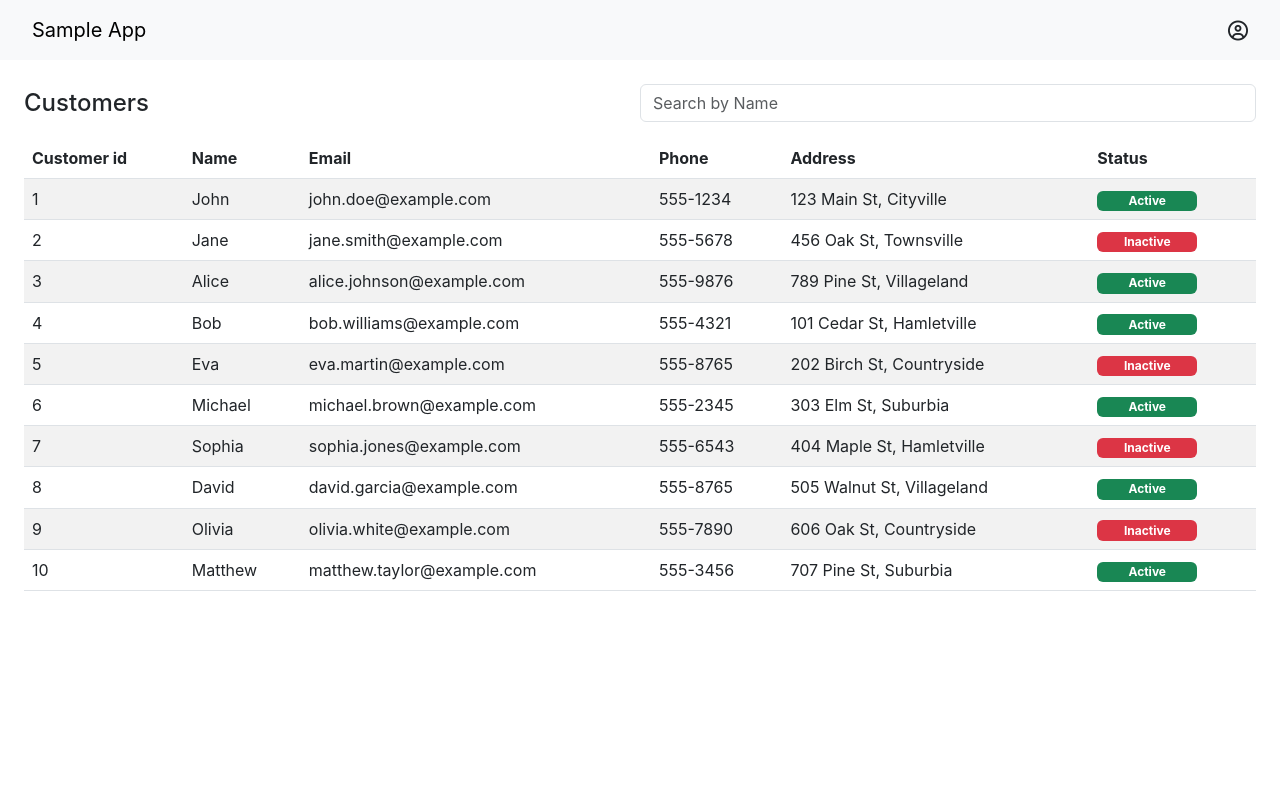
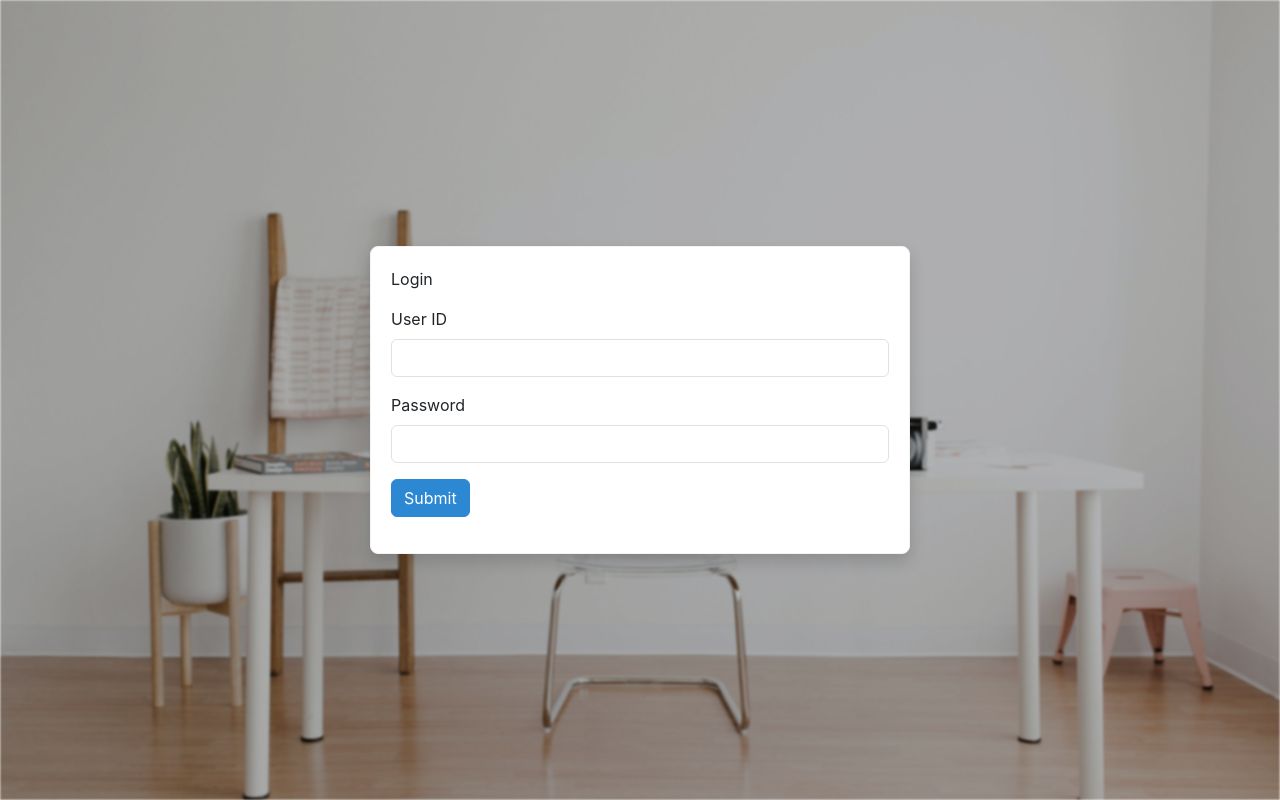
Before and after one commit to trilloapps/react-guide, a React (Create React App) app: page / in a window 1280 px wide. Built offline with nearby package versions, Linux system fonts and the light colour scheme.

Commit message:
implemented login and customer apis

```diff
--- a/src/App.js
+++ b/src/App.js
@@ -8,8 +8,8 @@ function App(){
 return (
 
 <Routes>
-  <Route path="/login" element={<Login/>}/>
-  <Route path="/" element={<Customer/>}/>
+  <Route path="/" element={<Login/>}/>
+  <Route path="/customers" element={<Customer/>}/>
   <Route path="/order" element={<Orders />} />
   <Route path="/items" element={<LineItem />} />
   <Route path="/item-detail" element={<ItemDetail />} />
--- a/src/css/customer.css
+++ b/src/css/customer.css
@@ -11,3 +11,9 @@ table tr{
 .badge{
     width: 100px !important;
 }
+.capitalize-text{
+    text-transform: capitalize;
+  }
+  img{
+    object-fit: cover;
+  }
--- a/src/pages/customer.js
+++ b/src/pages/customer.js
@@ -1,105 +1,40 @@
-import {React,useState} from 'react'
-import { Table } from 'react-bootstrap';
-import { Header } from './header'
-import "./../css/customer.css"
+import React, { useEffect, useState } from 'react';
+import { Table, Pagination as BootstrapPagination } from 'react-bootstrap';
+import { Header } from './header';
+import './../css/customer.css';
+import { useNavigate } from 'react-router-dom';
+
+
+const API_URL = 'https://api.eng-dev-1.trilloapps.com/ds/function/shared/GetCustomers';
+const itemsPerPage = 10;
+
 export const Customer = () => {
   const [searchTerm, setSearchTerm] = useState('');
   const [filteredCustomer, setFilteredCustomer] = useState([]);
+  const [customerData, setCustomers] = useState([]);
+  const [currentPage, setCurrentPage] = useState(1);
+  const [totalPages, setTotalPages] = useState(1);
+  const navigate = useNavigate();
   const tableHeadings = [
-        { id: 0, key:"Customer id" },
-        { id: 1, key:"Name"},
-        { id: 2, key:"Email"},
-        { id: 3, key:"Phone"},
-        { id: 4, key:"Address"},
-        { id: 5, key:"Status"},
+    { id: 1, key: 'Name' },
+    { id: 2, key: 'Email' },
+    { id: 3, key: 'Phone' },
+    { id: 4, key: 'Address' },
+    { id: 5, key: 'Status' },
   ];
-      const customerData = [
-        {
-          customerId: 1,
-          name: 'John',
-          email: 'john.doe@example.com',
-          phone: '555-1234',
-          address: '123 Main St, Cityville',
-          status: 'Active'
-        },
-        {
-          customerId: 2,
-          name: 'Jane',
-          email: 'jane.smith@example.com',
-          phone: '555-5678',
-          address: '456 Oak St, Townsville',
-          status: 'Inactive'
-        },
-        {
-          customerId: 3,
-          name: 'Alice',
-          email: 'alice.johnson@example.com',
-          phone: '555-9876',
-          address: '789 Pine St, Villageland',
-          status: 'Active'
-        },
-        {
-          customerId: 4,
-          name: 'Bob',
-          email: 'bob.williams@example.com',
-          phone: '555-4321',
-          address: '101 Cedar St, Hamletville',
-          status: 'Active'
-        },
-        {
-          customerId: 5,
-          name: 'Eva',
-          email: 'eva.martin@example.com',
-          phone: '555-8765',
-          address: '202 Birch St, Countryside',
-          status: 'Inactive'
-        },
-        {
-          customerId: 6,
-          name: 'Michael',
-          email: 'michael.brown@example.com',
-          phone: '555-2345',
-          address: '303 Elm St, Suburbia',
-          status: 'Active'
-        },
-        {
-          customerId: 7,
-          name: 'Sophia',
-          email: 'sophia.jones@example.com',
-          phone: '555-6543',
-          address: '404 Maple St, Hamletville',
-          status: 'Inactive'
-        },
-        {
-          customerId: 8,
-          name: 'David',
-          email: 'david.garcia@example.com',
-          phone: '555-8765',
-          address: '505 Walnut St, Villageland',
-          status: 'Active'
-        },
-        {
-          customerId: 9,
-          name: 'Olivia',
-          email: 'olivia.white@example.com',
-          phone: '555-7890',
-          address: '606 Oak St, Countryside',
-          status: 'Inactive'
-        },
-        {
-          customerId: 10,
-          name: 'Matthew',
-          email: 'matthew.taylor@example.com',
-          phone: '555-3456',
-          address: '707 Pine St, Suburbia',
-          status: 'Active'
-        }
-      ];
+
   const handleRowClick = (customerId) => {
     // Navigate to the order screen with the customerId parameter
-        window.location.href = `/order`;
+    const queryParams = {
+      param: customerId,
     };
 
+    navigate({
+      pathname: '/order',
+      search: new URLSearchParams(queryParams).toString(),
+    });
+    // window.location.href = `/order`;
+  };
 
   // Update filtered items when the search term changes
   const handleSearch = (event) => {
@@ -108,22 +43,68 @@ export const Customer = () => {
 
     // Filter items based on the search term
     const filtered = customerData.filter(
-      (item) => item.name.toLowerCase().includes(searchTerm)
+      (item) => item.firstName.toLowerCase().includes(searchTerm)
     );
     setFilteredCustomer(filtered);
   };
 
-  const renderCustomers = filteredCustomer.length > 0 ? filteredCustomer : customerData;
+  // Fetch customers based on the current page
+  const fetchCustomers = async (page) => {
+    try {
+      const response = await fetch(API_URL, {
+        method: 'POST',
+        headers: {
+          'Accept': '*/*',
+          'x-app-name': 'main',
+          'x-org-name': 'cloud',
+          'content-type': 'application/json',
+          'Authorization': 'Bearer ' + localStorage.getItem('accessToken'),
+        },
+        body: JSON.stringify({
+          start: (page - 1) * itemsPerPage + 1,
+          size: itemsPerPage,
+        }),
+      });
+
+      if (!response.ok) {
+        throw new Error('Network response was not ok');
+      }
+
+      const data = await response.json();
+      const totalData = data.data.totalData;
+      setCustomers(data.data.customers);
+      setTotalPages(Math.ceil(totalData / itemsPerPage));
+    } catch (error) {
+      console.error('Error during fetch:', error);
+    }
+  };
+
+  // Fetch customers when the component mounts or the current page changes
+  useEffect(() => {
+    fetchCustomers(currentPage);
+  }, [currentPage]);
+
+  const renderCustomers = filteredCustomer.length > 0 ? filteredCustomer : customerData || [];
+
+  const handlePageChange = (pageNumber) => {
+    setCurrentPage(pageNumber);
+  };
+
   return (
     <>
-    <Header/>
-    <div  className='p-4'>
+      <Header />
+      <div className="p-4">
         <div className="d-flex justify-content-between align-items-center mb-3">
           <h4 className="m-0">Customers</h4>
-        <input type="text" className="w-50 form-control" placeholder="Search by Name"  value={searchTerm}
-            onChange={handleSearch} />
+          <input
+            type="text"
+            className="w-50 form-control"
+            placeholder="Search by Name"
+            value={searchTerm}
+            onChange={handleSearch}
+          />
         </div>
-      <Table className='table-striped , table-hover' responsive="lg">
+        <Table className="table-striped, table-hover" responsive="lg">
           <thead>
             <tr>
               {tableHeadings.map((head) => (
@@ -133,18 +114,39 @@ export const Customer = () => {
           </thead>
           <tbody>
             {renderCustomers.map((row) => (
-          <tr key={row.customerId} onClick={() => handleRowClick(row.customerId)} className="cursor-pointer">
-            <td>{row.customerId}</td>
-            <td>{row.name}</td>
+              <tr key={row.id} onClick={() => handleRowClick(row.id)} className="cursor-pointer">
+                <td>
+                  <span className="d-flex gap-2 align-items-center">
+                    <img height={40} width={40} className="rounded-pill" src={row.profilePicture} alt="" />
+                    <p className="m-0">{row.firstName + ' ' + row.lastName}</p>
+                  </span>
+                </td>
                 <td>{row.email}</td>
                 <td>{row.phone}</td>
                 <td>{row.address}</td>
-            <td> <span className={`badge ${row.status === 'Active' ? 'text-bg-success' : 'text-bg-danger'}`}>{row.status}</span></td>
+                <td>
+                  <span className={`capitalize-text badge ${row.status === 'active' ? 'text-bg-success' : 'text-bg-danger'}`}>
+                    {row.status}
+                  </span>
+                </td>
               </tr>
             ))}
           </tbody>
         </Table>
+       <div className='d-flex justify-content-end mt-3'>
+       <BootstrapPagination>
+          {[...Array(totalPages).keys()].map((number) => (
+            <BootstrapPagination.Item
+              key={number + 1}
+              active={number + 1 === currentPage}
+              onClick={() => handlePageChange(number + 1)}
+            >
+              {number + 1}
+            </BootstrapPagination.Item>
+          ))}
+        </BootstrapPagination>
+       </div>
       </div>
     </>
-  )
-}
+  );
+};
--- a/src/pages/lineItem.js
+++ b/src/pages/lineItem.js
@@ -1,5 +1,5 @@
 import {React,useState} from 'react'
-import { Table ,Form} from 'react-bootstrap';
+import { Table } from 'react-bootstrap';
 import { Header } from './header'
 import "./../css/lineItems.css"
 export const LineItem = () => {
--- a/src/pages/login.js
+++ b/src/pages/login.js
@@ -9,7 +9,7 @@ export function Login() {
     e.preventDefault();
     console.log(username, password);
     try{
-      const response = await fetch('https://api.kidm-demo-dev.trilloapps.com/_preauthsvc/user/authenticate', {
+      const response = await fetch('https://api.eng-dev-1.trilloapps.com/ajaxLogin', {
         method: 'POST',
         headers: {
           'Accept':'*/*',
@@ -18,14 +18,14 @@ export function Login() {
           'content-type':'application/json',
         },
         body: JSON.stringify({
-          userId: username,
-          password: password
+          j_username: username,
+          j_password: password
         })
       });
       const data = await response.json();
       console.log(data);
       if(data.status === 'connected'){
-        navigate('/dashboard');
+        navigate('/customers');
         localStorage.setItem('accessToken',data.accessToken);
         localStorage.setItem('userDetails',JSON.stringify(data.user));
       }
--- a/src/pages/orders.js
+++ b/src/pages/orders.js
@@ -1,10 +1,17 @@
-import {React,useState} from 'react'
-import { Table ,Form} from 'react-bootstrap';
-import { Header } from './header'
-import "./../css/orders.css"
+import React, { useEffect, useState } from 'react';
+import { Table, Pagination as BootstrapPagination } from 'react-bootstrap';
+import { Header } from './header';
+import { useLocation } from 'react-router-dom';
+import "./../css/orders.css";
+
 export const Orders = () => {
+  const [paramValue, setparamValue] = useState('');
   const [searchTerm, setSearchTerm] = useState('');
   const [filteredorders, setFilteredOrders] = useState([]);
+  const [ordersData, setOrdersData] = useState([]);
+  const [currentPage, setCurrentPage] = useState(1);
+  const [totalPages, setTotalPages] = useState(1);
+  const itemsPerPage = 10;
   const tableHeadings = [
     { id: 1, key: "Order No" },
     { id: 2, key: "Title" },
@@ -13,37 +20,15 @@ export const Orders = () => {
     { id: 5, key: "DeliveryTime" },
     { id: 6, key: "Status" },
   ];
-  const orders = [
-    { orderNo: 'o-789', title: 'Alice', description: 'Johnson', bookingDate: +92786546865, deliveryTime: 'Apt 2, Green Valley', status: 'Delivered' },
-    { orderNo: 'o-123', title: 'Bob', description: 'Williams', bookingDate: +92786546865, deliveryTime: 'Suite 5, Downtown Plaza', status: 'In Transit' },
-    { orderNo: 'o-987', title: 'Eva', description: 'Martin', bookingDate: +92786546865, deliveryTime: '123 Main St, City Center', status: 'Cancel' },
-    { orderNo: 'o-654', title: 'David', description: 'Garcia', bookingDate: +92786546865, deliveryTime: 'Unit 8, Seaside Tower', status: 'Pending' },
-    { orderNo: 'o-321', title: 'Sophia', description: 'Jones', bookingDate: +92786546865, deliveryTime: '22 Oak St, Riverside', status: 'In Transit' },
-    { orderNo: 'o-111', title: 'Michael', description: 'Brown', bookingDate: +92786546865, deliveryTime: 'Suite 3, Skyline Residences', status: 'Cancel' },
-    { orderNo: 'o-222', title: 'Olivia', description: 'White', bookingDate: +92786546865, deliveryTime: '44 Maple St, Uptown', status: 'In Transit' },
-    { orderNo: 'o-333', title: 'Matthew', description: 'Taylor', bookingDate: +92786546865, deliveryTime: 'Unit 7, Hillside Gardens', status: 'Delivered' },
-    { orderNo: 'o-444', title: 'Emma', description: 'Smith', bookingDate: +92786546865, deliveryTime: 'Suite 10, Lakeside View', status: 'Cancel' },
-    { orderNo: 'o-555', title: 'Liam', description: 'Miller', bookingDate: +92786546865, deliveryTime: '55 Elm St, Lakeside', status: 'Delivered' }
-  ];
-  const formatBookingDates = (orders) => {
-    return orders.map(order => {
-      const formattedDate = new Date(order.bookingDate).toLocaleDateString('en-GB', {
-        day: '2-digit',
-        month: '2-digit',
-        year: 'numeric'
-      });
+  const orders = [];
 
-      return {
-        ...order,
-        bookingDate: formattedDate
-      };
-    });
-  };
-  const ordersWithFormattedDate = formatBookingDates(orders);
   const handleBackClick = () => {
     // Navigate to the order screen with the customerId parameter
-    window.location.href = `/`;
+    window.location.href = `/customers`;
   };
+
+  // ----------- HANDLE ROW CLICK --------------------------------
+
   const handleRowClick = (customerId) => {
     // Navigate to the order screen with the customerId parameter
     window.location.href = `/items`;
@@ -61,7 +46,64 @@ export const Orders = () => {
         setFilteredOrders(filtered);
       };
 
-      const renderOrders = filteredorders.length > 0 ? filteredorders : ordersWithFormattedDate;
+      const renderOrders = filteredorders.length > 0 ? filteredorders : ordersData;
+
+
+
+      // ---------- GETTING THE PARAMS ----------
+      const location = useLocation();
+      const queryParams = new URLSearchParams(location.search);
+      useEffect(() => {
+        const param1Value = queryParams.get('param');
+        setparamValue(param1Value)
+        console.log('Param :', param1Value);
+      }, [queryParams]);
+
+
+      // -------------- GETTING THE ORDERS --------------------------------
+        // Fetch customers based on the current page
+  const fetchOrders = async (page) => {
+    try {
+      const response = await fetch('https://api.eng-dev-1.trilloapps.com/ds/function/shared/GetCustomerOrders', {
+        method: 'POST',
+        headers: {
+          'Accept': '*/*',
+          'x-app-name': 'main',
+          'x-org-name': 'cloud',
+          'content-type': 'application/json',
+          'Authorization': 'Bearer ' + localStorage.getItem('accessToken'),
+        },
+        body: JSON.stringify({
+          customerId: paramValue,
+          start: (page - 1) * itemsPerPage + 1,
+          size: itemsPerPage,
+        }),
+      });
+
+      if (!response.ok) {
+        throw new Error('Network response was not ok');
+      }
+
+      const data = await response.json();
+      const totalData = data.data.totalData;
+      setOrdersData(data.data.orders);
+      setTotalPages(Math.ceil(totalData / itemsPerPage));
+    } catch (error) {
+      console.error('Error during fetch:', error);
+    }
+  };
+
+  useEffect(() => {
+    // Only fetch orders if 'paramValue' is available
+    if (paramValue) {
+      fetchOrders(currentPage);
+    }
+  }, [paramValue, currentPage]);
+
+      const handlePageChange = (pageNumber) => {
+        setCurrentPage(pageNumber);
+      };
+
   return (
     <>
     <Header/>
@@ -81,18 +123,30 @@ export const Orders = () => {
         </thead>
         <tbody>
         {renderOrders.map((row) => (
-          <tr key={row.orderNo} onClick={() => handleRowClick(row.orderNo)} className="cursor-pointer">
-            <td>{row.orderNo}</td>
+          <tr key={row.id} onClick={() => handleRowClick(row.id)} className="cursor-pointer">
+            <td>{row.id}</td>
             <td>{row.title}</td>
             <td>{row.description}</td>
-            <td>{row.bookingDate}</td>
-            <td>{row.deliveryTime}</td>
-            <td> <span className={`badge ${row.status === 'Delivered' ? 'text-bg-success' :row.status === 'Cancel'? 'text-bg-danger':row.status === 'Pending'?'text-bg-secondary':'text-bg-warning'}`}>{row.status}</span></td>
+            <td>{row.bookingDateTime}</td>
+            <td>{row.deliverDateTime}</td>
+            <td> <span className={`text-capitalize badge ${row.status === 'delivered' ? 'text-bg-success' :row.status === 'Cancel'? 'text-bg-danger':row.status === 'pending'?'text-bg-secondary':'text-bg-warning'}`}>{row.status}</span></td>
           </tr>
         ))}
         </tbody>
       </Table>
-
+      <div className='d-flex justify-content-end mt-3'>
+       <BootstrapPagination>
+          {[...Array(totalPages).keys()].map((number) => (
+            <BootstrapPagination.Item
+              key={number + 1}
+              active={number + 1 === currentPage}
+              onClick={() => handlePageChange(number + 1)}
+            >
+              {number + 1}
+            </BootstrapPagination.Item>
+          ))}
+        </BootstrapPagination>
+       </div>
     </div>
     </>
   )
```
Also changed, not shown: src/pages/header.js (+39 -20 lines), src/App.css (line endings or trailing spaces). Lines whose indentation alone changed are shown as unchanged.
